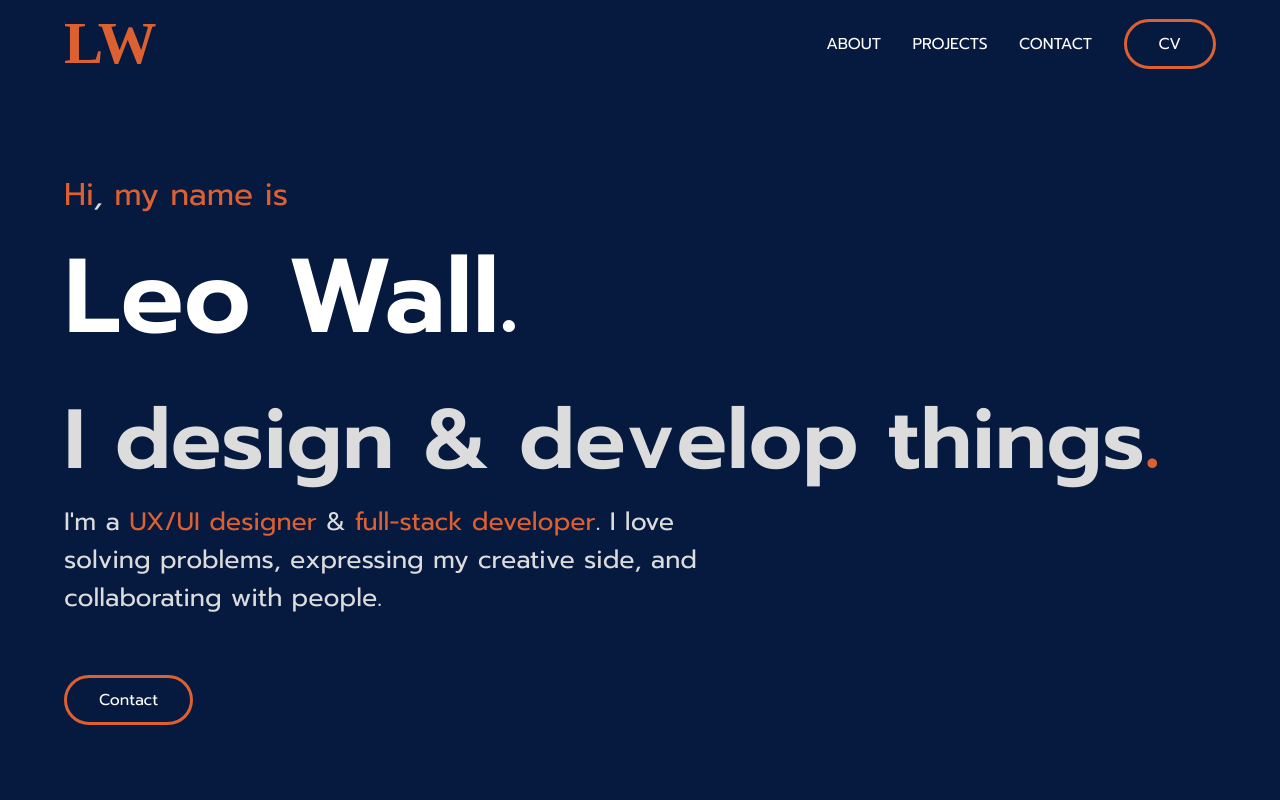
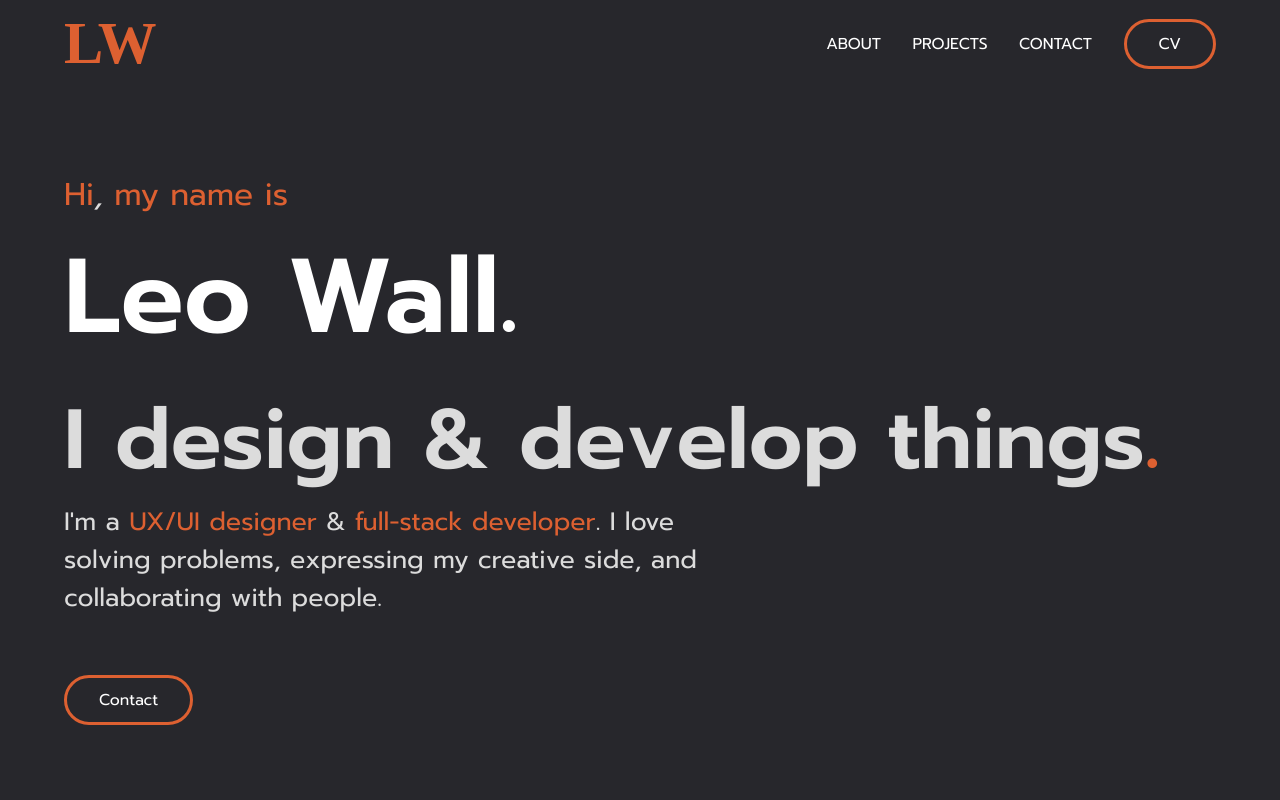
Before and after one commit to leoarthurwall/My-Portfolio, a React (Create React App) app: page / in a window 1280 px wide. Shown: the top 800 px of the page. Built offline with nearby package versions, Linux system fonts and the light colour scheme; a web font is replaced by a local one.

Commit message:
added future developments to the readme

```diff
--- a/src/color.scss
+++ b/src/color.scss
@@ -1,4 +1,4 @@
-$background-color: #061A40;
+$background-color: #27272C;
 $heading-text-colors: #DD6031 ;
 $the-dot-docoration-color: #ffff;
 $secondary-font-color: #DCDCDC;
```
Also changed, not shown: 1 other file (tests, documents, lock files or other folders).
